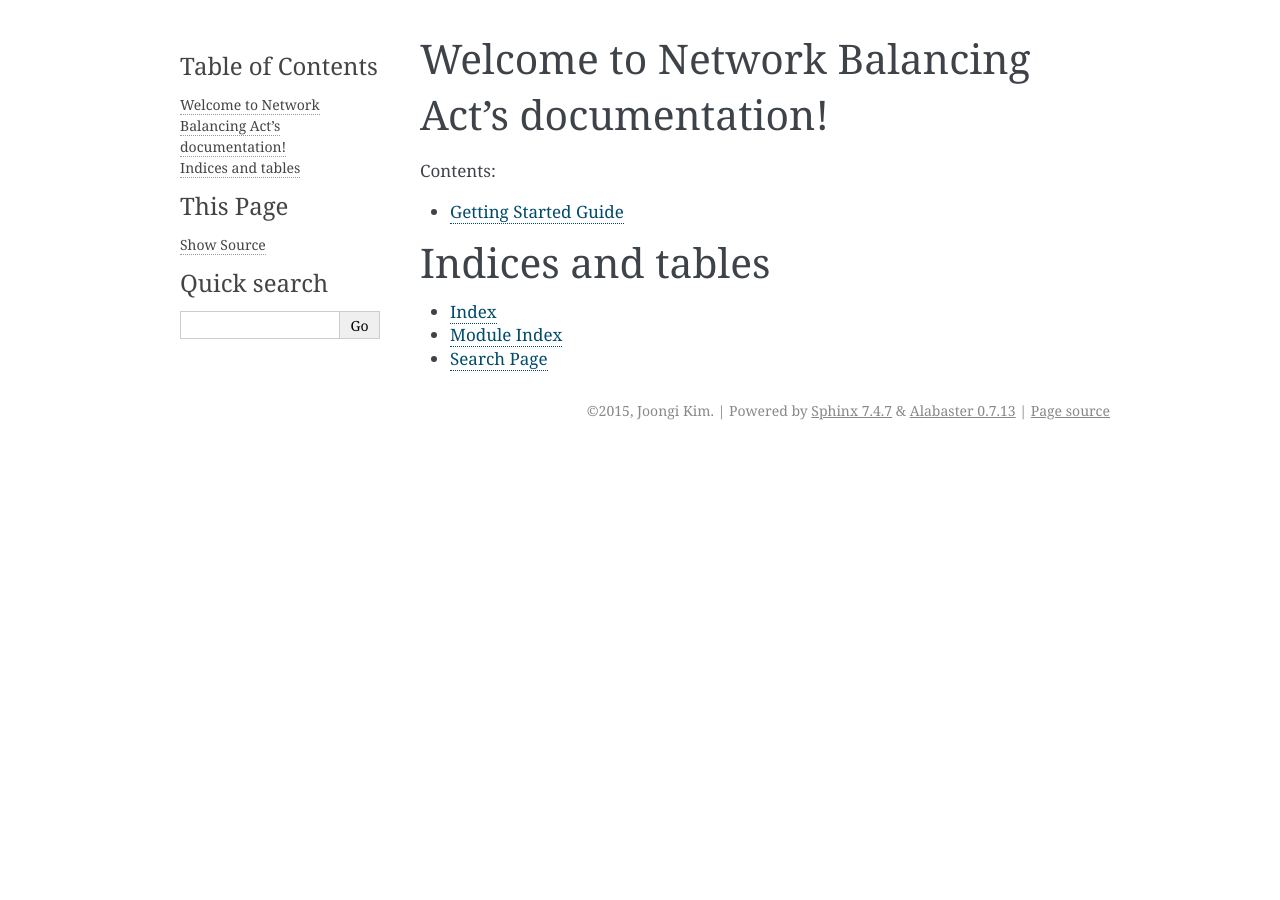
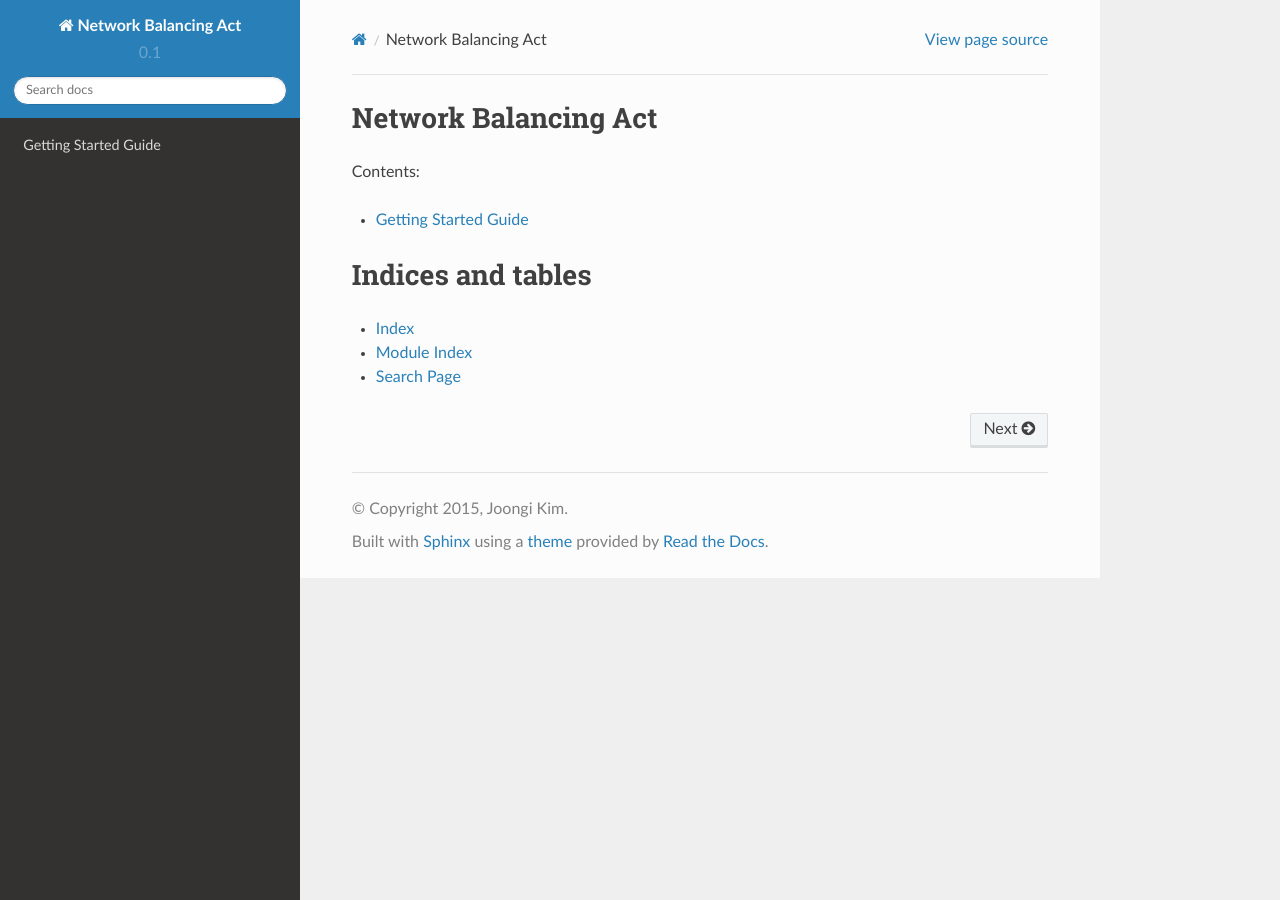
Before and after one commit to ANLAB-KAIST/NBA, a Sphinx documentation site: the page built from docs/index.rst, in a window 1280 px wide. Built offline with Sphinx 7.4.7 and the Read the Docs theme 2.0.0, drawn with Linux system fonts in a browser that asks for light colours.

Commit message:
refs #2: Use RTD theme for docs.

```diff
--- a/docs/conf.py
+++ b/docs/conf.py
@@ -107,17 +107,22 @@ todo_include_todos = False
 
 # -- Options for HTML output ----------------------------------------------
 
-# The theme to use for HTML and HTML Help pages.  See the documentation for
-# a list of builtin themes.
-html_theme = 'alabaster'
+on_rtd = os.environ.get('READTHEDOCS', None) == 'True'
 
-# Theme options are theme-specific and customize the look and feel of a theme
-# further.  For a list of options available for each theme, see the
-# documentation.
-#html_theme_options = {}
+if not on_rtd:  # only import and set the theme if we're building docs locally
+    import sphinx_rtd_theme
 
-# Add any paths that contain custom themes here, relative to this directory.
-#html_theme_path = []
+    # The theme to use for HTML and HTML Help pages.  See the documentation for
+    # a list of builtin themes.
+    html_theme = 'sphinx_rtd_theme'
+
+    # Theme options are theme-specific and customize the look and feel of a theme
+    # further.  For a list of options available for each theme, see the
+    # documentation.
+    #html_theme_options = {}
+
+    # Add any paths that contain custom themes here, relative to this directory.
+    html_theme_path = [sphinx_rtd_theme.get_html_theme_path()]
 
 # The name for this set of Sphinx documents.  If None, it defaults to
 # "<project> v<release> documentation".
--- a/docs/index.rst
+++ b/docs/index.rst
@@ -3,8 +3,8 @@
    You can adapt this file completely to your liking, but it should at least
    contain the root `toctree` directive.
 
-Welcome to Network Balancing Act's documentation!
-=================================================
+Network Balancing Act
+=====================
 
 Contents:
 
```
Also changed, not shown: docs/gsg/build.rst (+20 -13 lines).
